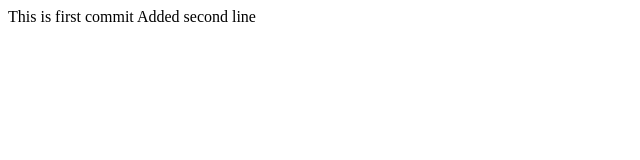
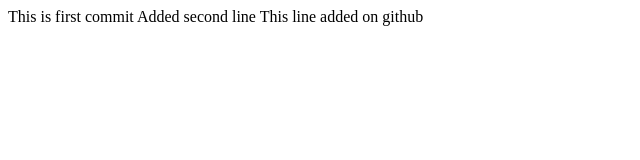
Before and after one commit to alexeygelich/homework, a plain HTML site: page index.html in a window 1280 px wide. Shown: the whole page, without its empty margins (0-640 px from the left). Drawn offline with Linux system fonts and the light colour scheme.

Commit message:
Update index.html

```diff
--- a/index.html
+++ b/index.html
@@ -9,5 +9,7 @@
 
 	Added second line
 
+	This line added on github
+
 </body>
 </html>
```
